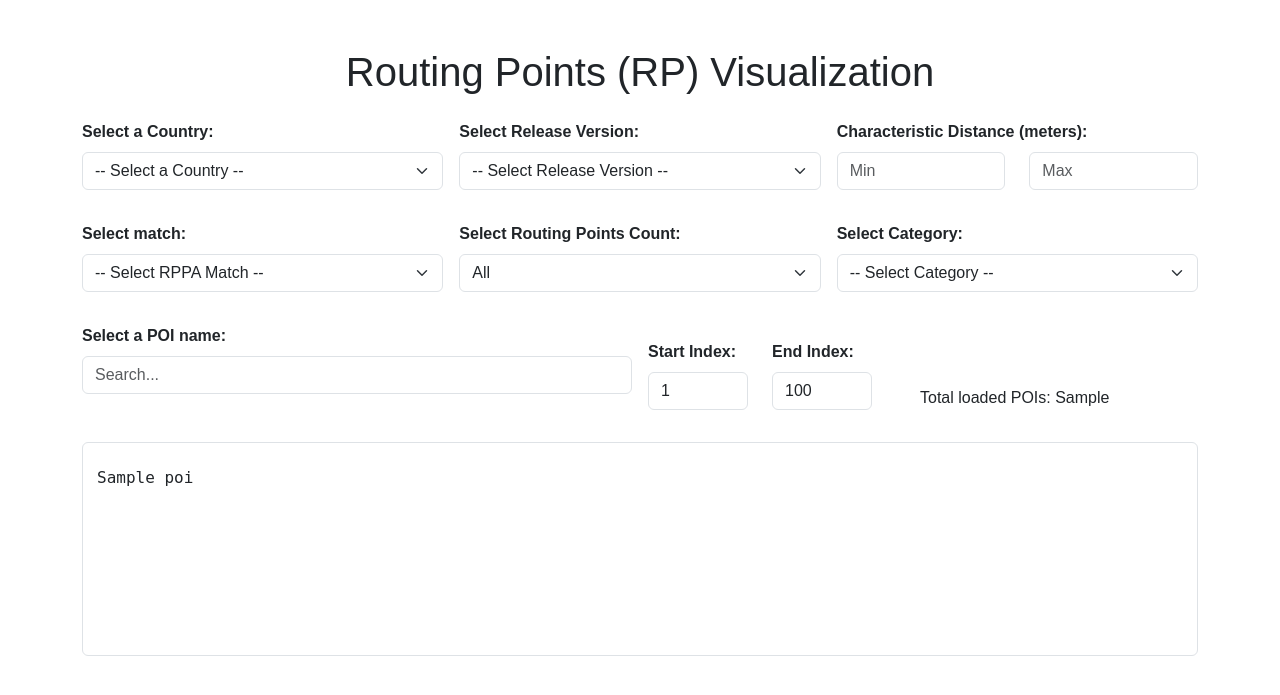
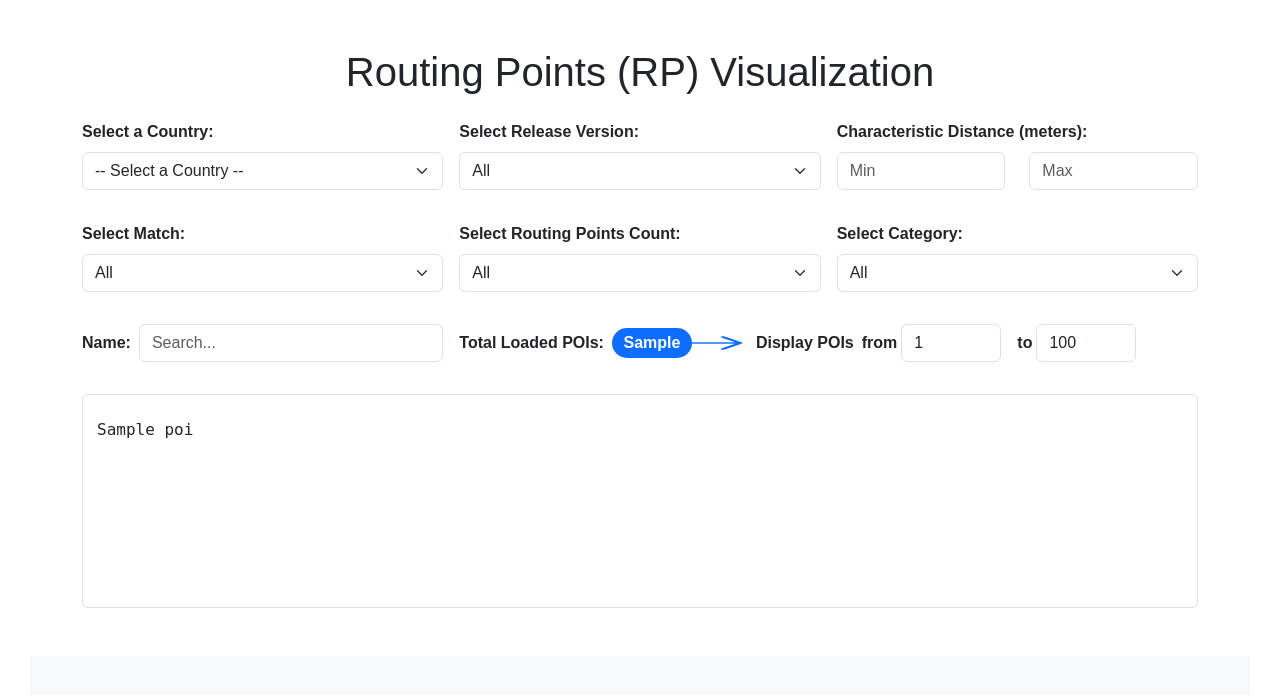
Before and after one commit to ivanpanadero-tomtom/rp-visualization-flask, a Flask app: template templates/index.html in a window 1280 px wide. Shown: the top 695 px of the page. Run offline with Flask 3, Linux system fonts and the light colour scheme; the template is opened without the code that fills it: most values are stand-ins (such as "Sample title", 1, 10 or a date in 2020); some libraries are stand-ins or nearby versions.

Commit message:
mostly works

```diff
--- a/app.py
+++ b/app.py
@@ -52,10 +52,13 @@ def extract_filter_options(df, selected_version, selected_category, selected_rpp
     """
     Extract and prepare filter options from the dataframe.
     """
-    rrpa_list = ['All'] + [str(rppa) for rppa in extract_unique_rrpa(df)]
+    rrpa_list = [f"{float(rppa):.2f}" for rppa in extract_unique_rrpa(df)]
+    rrpa_list = sorted(rrpa_list)
     routing_points_counts = extract_unique_routing_points_counts(df)
-    release_versions = ['All'] + df['release_version'].unique().tolist()
-    categories = ['All'] + df['category_name'].unique().tolist()
+    release_versions = df['release_version'].unique().tolist()
+    release_versions = sorted(release_versions)
+    categories =  df['category_name'].unique().tolist()
+    categories = sorted(categories)
 
     logging.info(f"Extracted RPPA list: {rrpa_list}")
     logging.info(f"Extracted Routing Points Counts: {routing_points_counts}")
@@ -128,7 +131,7 @@ def update_pois():
         country = request.args.get('country')
         release_version = request.args.get('release_version', 'All')
         category = request.args.get('category', 'All')
-        selected_rppa = request.args.get('selected_rppa', 'All')
+        selected_rppa = request.args.get('selected_rppa', 'All').strip()
         selected_routing_points_count = request.args.get('routing_points_count', 'All')
         start_index = int(request.args.get('start_index', DEFAULT_START_INDEX))
         end_index = int(request.args.get('end_index', DEFAULT_END_INDEX))
--- a/requirements.txt
+++ b/requirements.txt
@@ -40,6 +40,7 @@ psutil==6.1.0
 ptyprocess==0.7.0
 pure_eval==0.2.3
 pyarrow==18.1.0
+pycountry==24.6.1
 Pygments==2.18.0
 python-dateutil==2.9.0.post0
 pytz==2024.2
@@ -47,6 +48,7 @@ pyzmq==26.2.0
 requests==2.32.3
 six==1.17.0
 stack-data==0.6.3
+tabulate==0.9.0
 tornado==6.4.2
 traitlets==5.14.3
 typing_extensions==4.12.2
--- a/templates/index.html
+++ b/templates/index.html
@@ -10,6 +10,10 @@
 
     <!-- Your Custom CSS -->
     <link rel="stylesheet" href="{{ url_for('static', filename='style.css') }}">
+    <link
+        rel="stylesheet"
+        href="https://cdn.jsdelivr.net/npm/bootstrap-icons@1.10.5/font/bootstrap-icons.css"
+    >
     <style>
         /* Custom Styles */
         .rppa-box {
@@ -22,6 +26,40 @@
             margin-bottom: 15px;
             width: 100%;
             box-shadow: 0 4px 6px rgba(0, 0, 0, 0.1);
+        }
+
+        .fixed-badge {
+            /* Fixed Dimensions */
+            width: 80px;          /* Set a fixed width */
+            height: 30px;         /* Set a fixed height */
+
+            /* Flexbox for Centering Content */
+            display: inline-flex; /* Enables flexbox on the span */
+            justify-content: center; /* Centers content horizontally */
+            align-items: center;     /* Centers content vertically */
+
+            /* Text Styling */
+            text-align: center;    /* Centers text */
+            white-space: nowrap;   /* Prevents text from wrapping */
+            overflow: hidden;      /* Hides overflowing text */
+            text-overflow: ellipsis; /* Adds ellipsis (...) for overflow */
+
+            /* Optional: Adjust Font Size and Weight */
+            font-size: 1rem;       /* Adjust font size as needed */
+            font-weight: bold;     /* Makes the text bold */
+
+            /* Optional: Border Radius for Consistency */
+            border-radius: 50px;   /* Makes the badge more pill-shaped */
+        }
+
+        .arrow-icon {
+            font-size: 1.5rem; /* Increases the size of the arrow */
+            /* Optionally, adjust the width using transform */
+            transform: scaleX(2.9); /* Makes the arrow longer horizontally */
+            color: #0d6efd; /* Optional: Change color to match your theme */
+            /* Ensures vertical alignment */
+            display: inline-flex;
+            align-items: center;
         }
 
         .legend-container img {
@@ -93,7 +131,7 @@
                 <div class="col-md-4">
                     <label for="release_version" class="form-label">Select Release Version:</label>
                         <select name="release_version" id="release_version" class="form-select">
-                        <option value="">-- Select Release Version --</option> <!-- Optional Placeholder -->
+                            <option value="All" {% if selected_version == 'All' %}selected{% endif %}>All</option> <!-- Corrected value -->
                             {% for rv in release_versions %}
                             <option value="{{ rv }}" {% if rv == selected_version %}selected{% endif %}>{{ rv }}</option>
                             {% endfor %}
@@ -133,11 +171,13 @@
             <!-- Second Row: RPPA, Routing Points Count, and Category -->
             <div class="row g-3 mt-3">
                 <div class="col-md-4">
-                    <label for="rppa" class="form-label">Select match:</label>
+                    <label for="rppa" class="form-label">Select Match:</label>
                     <select name="rppa" id="rppa" class="form-select">
-                        <option value="">-- Select RPPA Match --</option> <!-- Optional Placeholder -->
+                        <option value="All" {% if selected_rppa == 'All' %}selected{% endif %}>All</option>
                         {% for rppa in rrpa_list %}
-                        <option value="{{ rppa }}" {% if rppa == selected_rppa %}selected{% endif %}>{{ rppa }}</option>
+                        <option value="{{ rppa }}" {% if rppa == selected_rppa %}selected{% endif %}>
+                            {{ "{0:.2f}".format(rppa | float) }}
+                        </option>
                         {% endfor %}
                     </select>
                 </div>
@@ -153,29 +193,40 @@
                 <div class="col-md-4">
                     <label for="category" class="form-label">Select Category:</label>
                     <select name="category" id="category" class="form-select">
-                        <option value="">-- Select Category --</option> <!-- Optional Placeholder -->
+                        <option value="">All</option> <!-- Optional Placeholder -->
                         {% for category in categories %}
                         <option value="{{ category }}" {% if category == selected_category %}selected{% endif %}>{{ category }}</option>
                         {% endfor %}
                     </select>
                 </div>
             </div>
-
-            <!-- Third Row: POI Search Bar and Start/End Index -->
-            <div class="row g-3 mt-3">
-                <!-- POI Search Bar Column -->
-                <div class="col-md-6">
-                    <label for="poi-dropdown" class="form-label">Select a POI name:</label>
-                    <div class="input-group mb-3">
+            <!-- Third Row: POI Search Bar, Total Loaded POIs, Arrow, and Displayed POIs -->
+            <!-- Third Row: POI Search Bar, Total Loaded POIs, Arrow, and Displayed POIs -->
+            <!-- Third Row: POI Search Bar, Total Loaded POIs, and Displayed POIs -->
+            <div class="row g-3 mt-3 align-items-center">
+                <!-- First Column: POI Search Bar (One-Third Width) -->
+                <div class="col-md-4 d-flex align-items-center">
+                    <label for="poi-dropdown" class="form-label me-2 mb-0">Name:</label>
                     <input type="text" id="poiSearch" placeholder="Search..." class="form-control">
-                        <!-- "Show Map" Button Removed -->
-                    </div>
                 </div>
 
-                <!-- Start/End Index and Total Loaded POIs Column -->
-                <div class="col-md-6 d-flex justify-content-start align-items-end">
-                    <div class="me-4">
-                        <label for="start_index" class="form-label">Start Index:</label>
+                <!-- Second Column: Total Loaded POIs and Displayed POIs (Two-Thirds Width) -->
+                <div class="col-md-8">
+                    <div class="d-flex align-items-center justify-content-start">
+                        <!-- Total Loaded POIs with Arrow Section -->
+                        <div class="d-flex align-items-center me-4">
+                            <span class="form-label mb-0 me-2 fw-bold">Total Loaded POIs:</span>
+                            <span id="total-pois" class="badge bg-primary fs-6 me-2 fixed-badge">{{ len_df_pandas }}</span>
+                            <i class="bi bi-arrow-right arrow-icon" aria-label="Next"></i> <!-- Enhanced Arrow -->
+                            <span class="ms-2"></span> <!-- White Space Next to the Arrow -->
+                        </div>
+
+                        <!-- Displayed POIs Section -->
+                        <div class="d-flex align-items-center">
+                            <label for="displayed-pois" class="form-label me-2 mb-0">Display POIs </label>
+                            <div class="d-flex align-items-center">
+                                <div class="me-3 d-flex align-items-center">
+                                    <label for="start_index" class="form-label me-1 mb-0">from</label>
                                     <input
                                         type="number"
                                         id="start_index"
@@ -186,8 +237,8 @@
                                         max="{{ len_df_pandas }}"
                                     >
                                 </div>
-                    <div class="me-4">
-                        <label for="end_index" class="form-label">End Index:</label>
+                                <div class="d-flex align-items-center">
+                                    <label for="end_index" class="form-label me-1 mb-0">to</label>
                                     <input
                                         type="number"
                                         id="end_index"
@@ -198,11 +249,12 @@
                                         max="{{ len_df_pandas }}"
                                     >
                                 </div>
-                    <div class="ms-4">
-                        <span>Total loaded POIs: <span id="total-pois">{{ len_df_pandas }}</span></span>
                             </div>
                         </div>
                     </div>
+                </div>
+            </div>
+
 
             <!-- Fourth Row: POI List -->
             <div class="row g-3 mt-3">
@@ -320,7 +372,7 @@
                     // Add a placeholder option
                     const rppaPlaceholder = document.createElement('option');
                     rppaPlaceholder.value = "";
-                    rppaPlaceholder.textContent = "-- Select RPPA Match --";
+                    rppaPlaceholder.textContent = "All";
                     rppaSelect.appendChild(rppaPlaceholder);
                     data.rrpa_list.forEach(rrpaValue => {
                         const option = document.createElement('option');
```
Also changed, not shown: utils.py (+30 -26 lines). Lines whose indentation alone changed are shown as unchanged.
